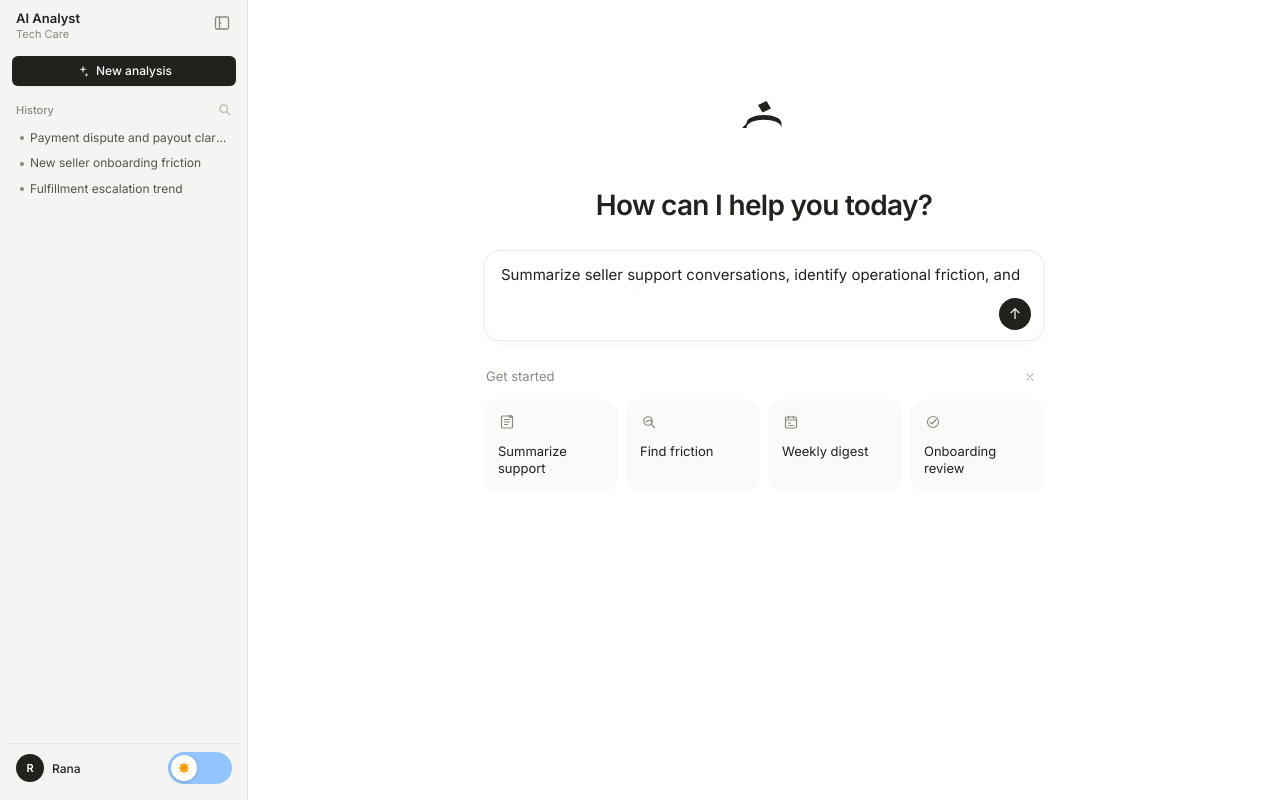
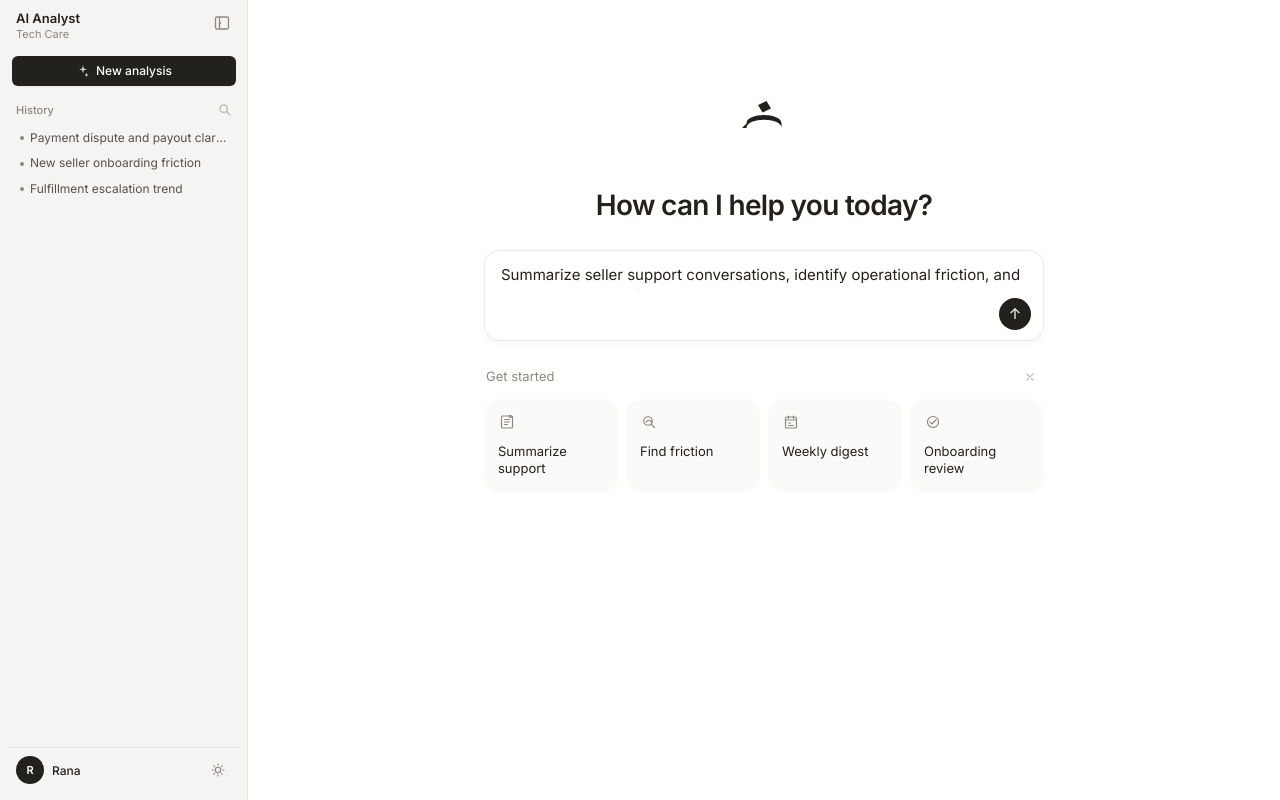
Before and after one commit to ranibrahim-creator/AI-Analyst, a React (Vite) app: page / in a window 1280 px wide. Built offline with nearby package versions, Linux system fonts and the light colour scheme.

Commit message:
Restore ghost button for dark mode instead of pill toggle
Bring back the minimal sun/moon icon button in the sidebar footer while
keeping the click-origin theme ripple transition.

Co-authored-by: ranibrahim-creator <ranibrahim-creator@users.noreply.github.com>

```diff
--- a/src/components/Sidebar.jsx
+++ b/src/components/Sidebar.jsx
@@ -1,5 +1,4 @@
 import { useMemo, useRef, useState } from "react";
-import ThemeToggle from "./ThemeToggle.jsx";
 
 function SearchIcon({ className = "h-3.5 w-3.5" }) {
   return (
@@ -37,6 +36,34 @@ function PanelToggleIcon({ collapsed }) {
           <path d="M7.5 8l-2-1.5v3L7.5 8z" fill="currentColor" />
         </>
       )}
+    </svg>
+  );
+}
+
+function ThemeToggleIcon({ darkMode }) {
+  if (darkMode) {
+    return (
+      <svg viewBox="0 0 16 16" className="h-3.5 w-3.5" aria-hidden>
+        <path
+          d="M8 2.2a4.2 4.2 0 1 0 0 8.4 3.4 3.4 0 0 1 0-8.4z"
+          fill="none"
+          stroke="currentColor"
+          strokeWidth="1.3"
+          strokeLinejoin="round"
+        />
+      </svg>
+    );
+  }
+
+  return (
+    <svg viewBox="0 0 16 16" className="h-3.5 w-3.5" aria-hidden>
+      <circle cx="8" cy="8" r="3.1" fill="none" stroke="currentColor" strokeWidth="1.3" />
+      <path
+        d="M8 1.2v1.4M8 13.4v1.4M1.2 8h1.4M13.4 8h1.4M3.1 3.1l1 1M11.9 11.9l1 1M12.9 3.1l-1 1M4.1 11.9l-1 1"
+        stroke="currentColor"
+        strokeWidth="1.2"
+        strokeLinecap="round"
+      />
     </svg>
   );
 }
@@ -207,7 +234,14 @@ export default function Sidebar({
             {userName.slice(0, 1).toUpperCase()}
           </span>
           <div className="min-w-0 flex-1 truncate text-[12px] font-medium leading-tight text-ink">{userName}</div>
-          <ThemeToggle darkMode={darkMode} onToggle={onToggleDarkMode} />
+          <button
+            type="button"
+            onClick={onToggleDarkMode}
+            aria-label={darkMode ? "Switch to light mode" : "Switch to dark mode"}
+            className="grid h-7 w-7 shrink-0 place-items-center rounded-md text-ink-muted transition-colors hover:bg-[var(--hover-subtle)] hover:text-ink"
+          >
+            <ThemeToggleIcon darkMode={darkMode} />
+          </button>
         </div>
       </div>
     </aside>
--- a/src/components/ThemeToggle.jsx
+++ /dev/null
@@ -1,86 +0,0 @@
-import { useEffect, useState } from "react";
-
-const RAY_ANGLES = [0, 45, 90, 135, 180, 225, 270, 315];
-
-function MorphingSunMoon({ darkMode }) {
-  return (
-    <svg viewBox="0 0 24 24" className="h-[18px] w-[18px]" aria-hidden>
-      <g
-        className="transition-all duration-500 ease-out"
-        style={{
-          transform: darkMode ? "scale(0)" : "scale(1)",
-          transformOrigin: "12px 12px",
-          transformBox: "fill-box",
-          opacity: darkMode ? 0 : 1,
-        }}
-      >
-        {RAY_ANGLES.map((angle) => {
-          const rad = (angle * Math.PI) / 180;
-          const x2 = 12 + Math.cos(rad) * 7.2;
-          const y2 = 12 + Math.sin(rad) * 7.2;
-          return (
-            <line
-              key={angle}
-              x1={12}
-              y1={12}
-              x2={x2}
-              y2={y2}
-              stroke="currentColor"
-              strokeWidth="1.35"
-              strokeLinecap="round"
-            />
-          );
-        })}
-      </g>
-
-      <circle cx="12" cy="12" r="5.2" fill="currentColor" className="transition-all duration-500 ease-out" />
-
-      <circle
-        cx={darkMode ? 15.4 : 23}
-        cy="9.8"
-        r="4.6"
-        className={`transition-all duration-500 ease-out ${darkMode ? "fill-[#2d2a3d]" : "fill-white"}`}
-      />
-    </svg>
-  );
-}
-
-export default function ThemeToggle({ darkMode, onToggle }) {
-  const [visualDark, setVisualDark] = useState(darkMode);
-  const [squash, setSquash] = useState(false);
-
-  useEffect(() => {
-    setVisualDark(darkMode);
-  }, [darkMode]);
-
-  function handleClick(event) {
-    const nextDark = !visualDark;
-    setVisualDark(nextDark);
-    setSquash(true);
-    onToggle(event);
-    window.setTimeout(() => setSquash(false), 240);
-  }
-
-  return (
-    <button
-      type="button"
-      role="switch"
-      aria-checked={visualDark}
-      aria-label={visualDark ? "Switch to light mode" : "Switch to dark mode"}
-      onClick={handleClick}
-      className={`relative h-8 w-16 shrink-0 rounded-full transition-colors duration-500 ease-in-out ${
-        visualDark ? "bg-[#1a1a2e]" : "bg-[#93c5fd]"
-      }`}
-    >
-      <span
-        className={`absolute top-[3px] grid h-[26px] w-[26px] place-items-center rounded-full shadow-[0_1px_4px_rgba(0,0,0,0.18)] transition-[transform,background-color,color] duration-500 ease-spring will-change-transform ${
-          visualDark
-            ? "translate-x-[34px] bg-[#2d2a3d] text-[#fde68a]"
-            : "translate-x-[3px] bg-white text-[#f59e0b]"
-        } ${squash ? "scale-x-110 scale-y-90" : "scale-100"}`}
-      >
-        <MorphingSunMoon darkMode={visualDark} />
-      </span>
-    </button>
-  );
-}
--- a/src/index.css
+++ b/src/index.css
@@ -35,8 +35,6 @@
     --step-ring: rgba(35, 33, 29, 0.1);
     --step-idle-bg: #ffffff;
     --step-idle-ring: rgba(0, 0, 0, 0.12);
-    --toggle-knob-bg: #ffffff;
-    --toggle-knob-icon: #f59e0b;
   }
 
   .dark {
@@ -71,8 +69,6 @@
     --step-ring: rgba(236, 234, 228, 0.12);
     --step-idle-bg: #1a1a18;
     --step-idle-ring: rgba(255, 255, 255, 0.12);
-    --toggle-knob-bg: #2d2a3d;
-    --toggle-knob-icon: #fde68a;
   }
 
   html {
```
